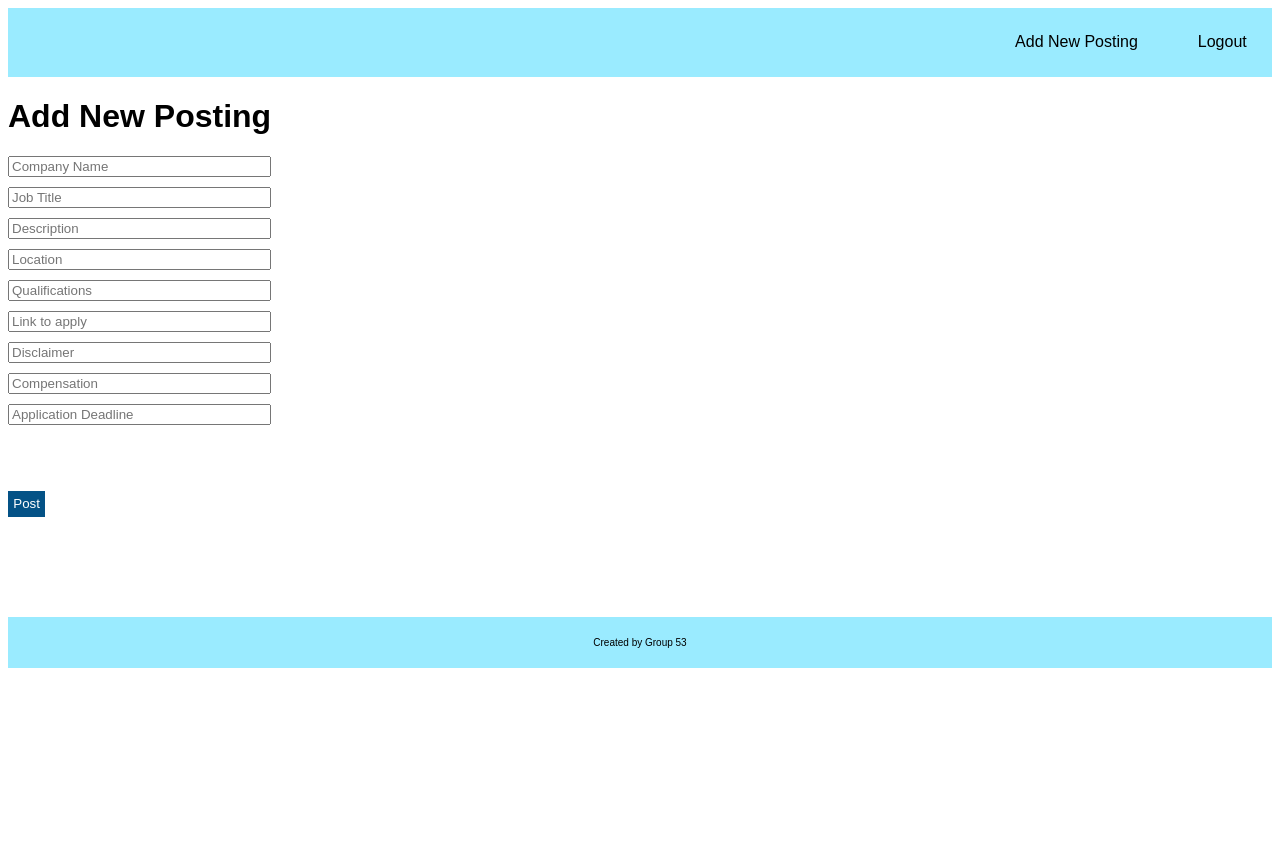
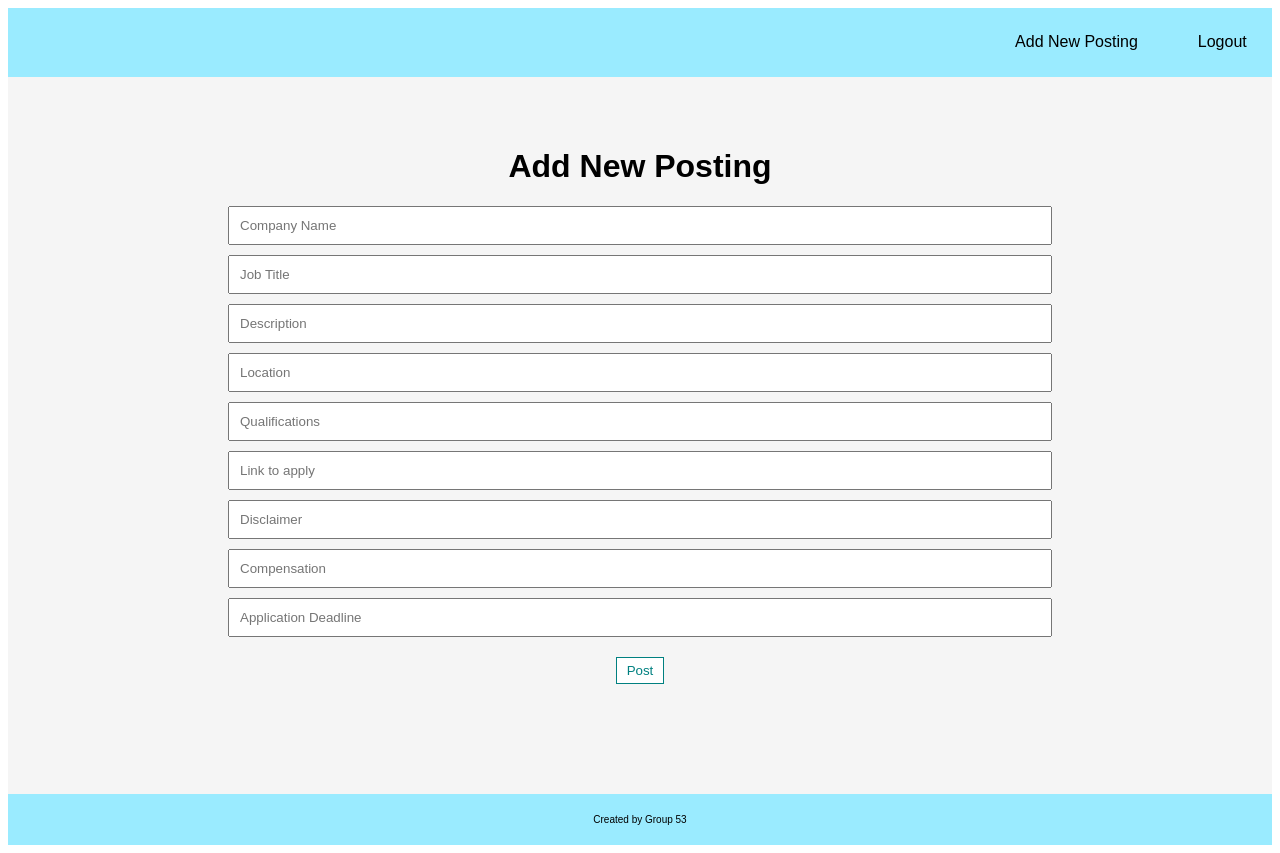
Before and after one commit to wycmichelle11/CPSC471-Job-Board, a React (Create React App) app in the folder client/: page /home/writePost in a window 1280 px wide. Before the commit the page ends 800 px from the top, so only its background shows below. Built offline with nearby package versions, Linux system fonts and the light colour scheme.

Commit message:
Updated front end design

```diff
--- a/client/src/App.css
+++ /dev/null
@@ -1,120 +0,0 @@
-.app {
-  font-family: sans-serif;
-
-}
-
-.auth-form-container {
-  display: flex;
-  flex-direction: column;
-  justify-content: center;
-  align-items: center;
-  text-align: center;
-  min-height: 98vh;
-  background-color: rgb(154, 235, 255);
-}
-
-.auth-form-container form {
-  display: flex;
-  flex-direction: column;
-}
-
-.auth-form-container input {
-  margin: 1%;
-  background-color: white;
-  border: none;
-  border-radius: 4%;
-}
-
-.auth-form-container button {
-  background-color: rgb(4, 82, 134);
-  color: white;
-  border: none;
-  border-radius: 4%;
-  cursor: pointer;
-  margin: 5%;
-  padding: 3%;
-}
-
-.auth-form-container h1 {
-  font-family: sans-serif;
-  font-size: 20px;
-  margin-bottom: 20px;
-  color: rgb(4, 82, 134);
-}
-
-.auth-form-container span {
-  text-align: center;
-  width: 250px;
-  font-family: sans-serif;
-  font-size: 12px;
-  padding: 2%;
-
-}
-
-.nav-container {
-  display: flex;
-  justify-content: right;
-  background-color: rgb(154, 235, 255);
-  padding: 2%;
-
-}
-.navbar-link {
-  text-decoration: none;
-  color: inherit;
-  cursor: pointer;
-}
-.navbar-links {
-  gap: 30px;
-  display: flex;
-  cursor: pointer;
-}
-
-.posts {
-  margin-top: 50px;
-  display: flex;
-  flex-direction: column;
-  gap: 10px;
-}
-
-.write{
-  display: flex;
-  gap: 10px;
-}
-.content {
-  display: flex;
-  align-content: center;
-  justify-content: center;
-  flex-direction: column;
-}
-.new-posting-container form {
-  display: flex;
-  flex-direction: column;
-  width: auto;
-  gap: 10px;
-}
-#description {
-  max-length: 200px;
-  min-height: 30vh;
-  display: inline-block;
-}
-
-.new-posting-container button {
-  width: auto;
-  padding: 2%;
-  margin-top: 25%;
-  background-color: rgb(4, 82, 134);
-  color: white;
-  border: none;
-  cursor: pointer;
-}
-
-
-footer{
-  display: flex;
-  align-items: center;
-  justify-content: center;
-  font-size: 10px;;
-  margin-top: 100px;
-  padding: 20px;
-  background-color: rgb(154, 235, 255);
-}
--- a/client/src/components/NavBar.jsx
+++ b/client/src/components/NavBar.jsx
@@ -9,7 +9,7 @@ const NavBar = () => {
         <div className="navbar">
             <div className="nav-container">
                 <div className="navbar-links">
-                    <Link to="/writepost" className="navbar-link">Add New Posting</Link>
+                    <Link to="/home/writepost" className="navbar-link">Add New Posting</Link>
                     <span>{currentUser && currentUser.first_name}</span>
                     <Link  to="/login" className="navbar-link"  onClick={logout}>Logout</Link>
                 </div>
--- /dev/null
+++ b/client/src/css/App.css
@@ -0,0 +1,40 @@
+.app {
+  font-family: sans-serif;
+  background-color: whitesmoke;
+
+}
+
+.nav-container {
+  display: flex;
+  justify-content: right;
+  background-color: rgb(154, 235, 255);
+  padding: 2%;
+
+}
+.navbar-link {
+  text-decoration: none;
+  color: inherit;
+  cursor: pointer;
+}
+.navbar-links {
+  gap: 30px;
+  display: flex;
+  cursor: pointer;
+}
+
+.posts {
+  margin-top: 50px;
+  display: flex;
+  flex-direction: column;
+  gap: 10px;
+}
+
+footer{
+  display: flex;
+  align-items: center;
+  justify-content: center;
+  font-size: 10px;;
+  margin-top: 100px;
+  padding: 20px;
+  background-color: rgb(154, 235, 255);
+}
--- /dev/null
+++ b/client/src/css/Home.css
@@ -0,0 +1,51 @@
+.home {
+
+}
+.home-postings {
+    margin-top: 50px;
+    display: flex;
+    flex-direction: column;
+    gap: 50px;
+    align-items: center;
+}
+.home-content {
+    flex: 3;
+    display: flex;
+    flex-direction: column;
+    justify-content: space-between;
+    border: 1px solid teal;
+    padding-left: 20vh;
+    padding-right: 20vh;
+    background-color: white;
+    align-items: center;
+}
+.home-edit button {
+    width: max-content;
+    padding: 5px 10px;
+    margin: 10px;
+    border: none;
+    cursor: pointer;
+    background-color: white;
+    border: 1px solid teal;
+    color: teal;
+}
+
+.home-apply button {
+    width: max-content;
+    padding: 5px 10px;
+    margin: 10px;
+    border: none;
+    cursor: pointer;
+    background-color: white;
+    border: 1px solid teal;
+    color: teal;
+}
+
+.h1 {
+    font-size: 48px;
+    font-weight: bold;
+    color: teal
+}
+.p {
+    color: teal;
+}
--- /dev/null
+++ b/client/src/css/Login.css
@@ -0,0 +1,47 @@
+.auth-form-container {
+    display: flex;
+    flex-direction: column;
+    justify-content: center;
+    align-items: center;
+    text-align: center;
+    min-height: 98vh;
+    background-color: rgb(154, 235, 255);
+  }
+
+  .auth-form-container form {
+    display: flex;
+    flex-direction: column;
+  }
+
+  .auth-form-container input {
+    margin: 1%;
+    background-color: white;
+    border: none;
+    border-radius: 4%;
+  }
+
+  .auth-form-container button {
+    background-color: rgb(4, 82, 134);
+    color: white;
+    border: none;
+    border-radius: 4%;
+    cursor: pointer;
+    margin: 5%;
+    padding: 3%;
+  }
+
+  .auth-form-container h1 {
+    font-family: sans-serif;
+    font-size: 20px;
+    margin-bottom: 20px;
+    color: rgb(4, 82, 134);
+  }
+
+  .auth-form-container span {
+    text-align: center;
+    width: 250px;
+    font-family: sans-serif;
+    font-size: 12px;
+    padding: 2%;
+
+  }
--- /dev/null
+++ b/client/src/css/Register.css
@@ -0,0 +1,47 @@
+.auth-form-container {
+    display: flex;
+    flex-direction: column;
+    justify-content: center;
+    align-items: center;
+    text-align: center;
+    min-height: 98vh;
+    background-color: rgb(154, 235, 255);
+  }
+
+  .auth-form-container form {
+    display: flex;
+    flex-direction: column;
+  }
+
+  .auth-form-container input {
+    margin: 1%;
+    background-color: white;
+    border: none;
+    border-radius: 4%;
+  }
+
+  .auth-form-container button {
+    background-color: rgb(4, 82, 134);
+    color: white;
+    border: none;
+    border-radius: 4%;
+    cursor: pointer;
+    margin: 5%;
+    padding: 3%;
+  }
+
+  .auth-form-container h1 {
+    font-family: sans-serif;
+    font-size: 20px;
+    margin-bottom: 20px;
+    color: rgb(4, 82, 134);
+  }
+
+  .auth-form-container span {
+    text-align: center;
+    width: 250px;
+    font-family: sans-serif;
+    font-size: 12px;
+    padding: 2%;
+
+  }
--- /dev/null
+++ b/client/src/css/WritePost.css
@@ -0,0 +1,48 @@
+.write{
+    margin-top: 50px;
+    display: flex;
+    flex-direction: column;
+    gap: 50px;
+    align-items: center;
+  }
+  .write-content {
+    display: flex;
+    align-content: center;
+    align-items: center;
+    flex-direction: column;
+    align-items: center;
+    width: 100%;
+  }
+  .new-posting-container form {
+    display: flex;
+    flex-direction: column;
+    width: auto;
+    gap: 10px;
+    align-items: center;
+    min-width: 100vh;
+
+  }
+  .new-posting-container input {
+    width: 100%;
+    padding: 10px;
+  }
+
+
+  .new-posting-container button {
+    width: max-content;
+    padding: 5px 10px;
+    margin: 10px;
+    border: none;
+    cursor: pointer;
+    background-color: white;
+    border: 1px solid teal;
+    color: teal;
+  }
+  .h1 {
+    font-size: 48px;
+    font-weight: bold;
+    color: teal
+}
+.p {
+    color: teal;
+}
--- a/client/src/pages/Home.jsx
+++ b/client/src/pages/Home.jsx
@@ -35,23 +35,29 @@ const Home = () => {
 
   return (
     <div className="home">
-        <div className="postings">
+        <div className="home-postings">
           {postings.map((post) => (
-            <div class="card" className="post" key={post.job_id}>
-              <div className="content">
+            <div className="home-post" key={post.job_id}>
+              <div className="home-content">
                 <h1>{post.title}</h1>
                 {currentUser.account_id === post.account_id && (
-                  <div className="edit">
+                  <div className="home-edit">
                     <button>Edit</button>
                     <button onClick={handleDelete(post.job_id)}>Delete</button>
                   </div>
                 ) }
+
                 <p>Location: {post.location}</p>
                 <p>Flag: {post.flag}</p>
                 <p>Qualifications: {post.qualification}</p>
                 <p>Application Link: {post.link}</p>
                 <p>Disclaimer: {post.disclaimer}</p>
                 <p>Compensation: {post.compensation}</p>
+                {currentUser.account_id !== post.account_id && (
+                  <div className="home-apply">
+                    <button>Apply</button>
+                  </div>
+                ) }
               </div>
             </div>
           ))}
--- a/client/src/pages/WritePost.jsx
+++ b/client/src/pages/WritePost.jsx
@@ -38,11 +38,11 @@ const WritePost = () => {
     }
     return (
         <div className="write">
-            <div className="content">
+            <div className="write-content">
                 <h1>Add New Posting</h1>
                 <div className="new-posting-container">
                     <form className="new-posting-form" onSubmit={handleSubmit}>
-                    <input placeholder="Company Name" name="company_name" onChange={handleChange}></input>
+                        <input placeholder="Company Name" name="company_name" onChange={handleChange}></input>
                         <input placeholder="Job Title" name="title" onChange={handleChange}></input>
                         <input contentEditable="true" type="text" placeholder="Description"></input>
                         <input placeholder="Location" name="location" onChange={handleChange}></input>
@@ -51,8 +51,8 @@ const WritePost = () => {
                         <input placeholder="Disclaimer" name="disclaimer" onChange={handleChange}></input>
                         <input placeholder="Compensation" name="compensation" onChange={handleChange}></input>
                         <input placeholder="Application Deadline" name="application_deadline" onChange={handleChange}></input>
+                        <button type="submit" onClick={handleSubmit}>Post</button>
                     </form>
-                    <button type="submit" onClick={handleSubmit}>Post</button>
                 </div>
 
             </div>
```
Also changed, not shown: client/src/App.js (+6 -2 lines).
